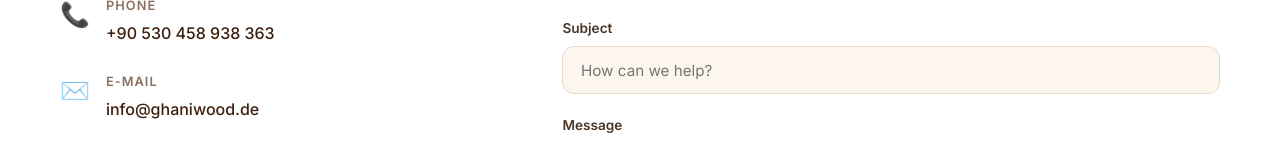
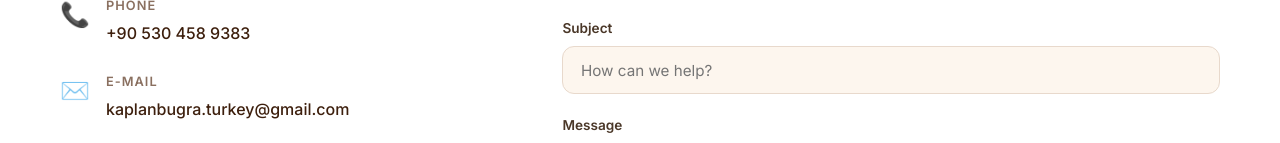
Before and after one commit to Kalem-3/ghaniwood, a plain HTML site: page index.html in a window 1280 px wide. Shown: the part 4247-4390 px from the top of the page. Drawn offline with nearby package versions, Linux system fonts and the light colour scheme.

Commit message:
Update index.html

```diff
--- a/index.html
+++ b/index.html
@@ -171,14 +171,14 @@
             <span class="contact-icon">📞</span>
             <div>
               <strong data-i18n="contact_phone_label"></strong>
-              <a href="tel:+90530458938363">+90 530 458 938 363</a>
+              <a href="tel:+905304589383">+90 530 458 9383</a>
             </div>
           </div>
           <div class="contact-item">
             <span class="contact-icon">✉️</span>
             <div>
               <strong>E-Mail</strong>
-              <a href="mailto:info@ghaniwood.de">info@ghaniwood.de</a>
+              <a href="mailto:kaplanbugra.turkey@gmail.com">kaplanbugra.turkey@gmail.com</a>
             </div>
           </div>
           <a href="https://wa.me/90530458938363" class="btn btn-whatsapp" target="_blank" rel="noopener">
```
